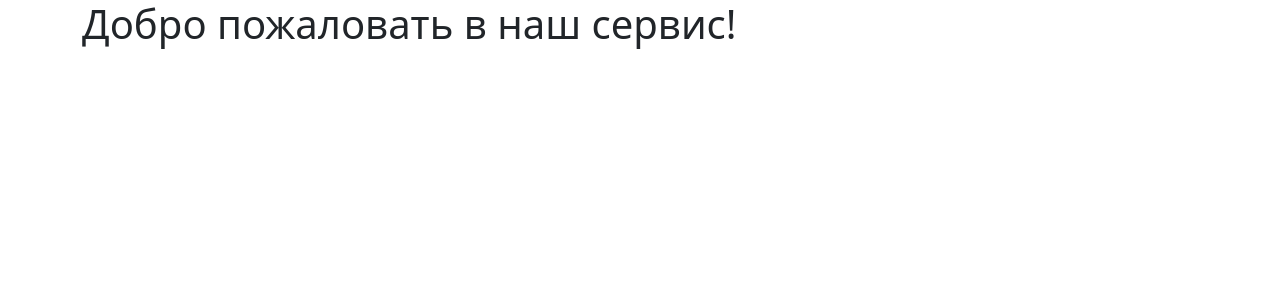
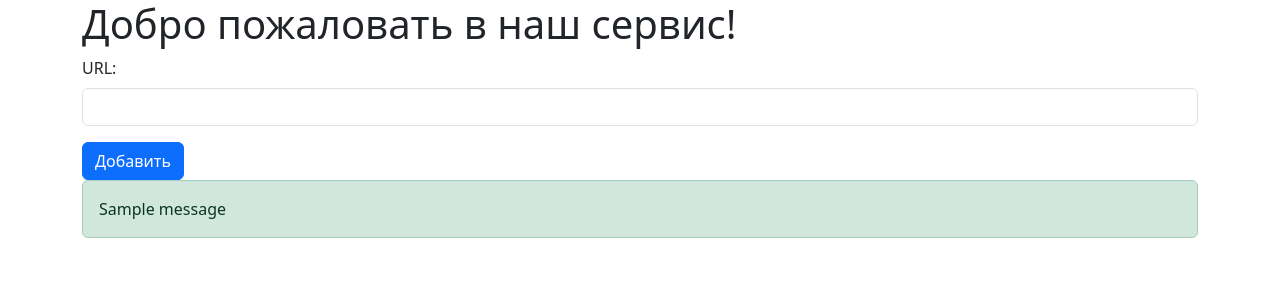
Before and after one commit to tonyshh/python-project-83, a Flask app: page / in a window 1280 px wide. Shown: the top 300 px of the page. Run offline with Flask 3, Linux system fonts and the light colour scheme; one stand-in notice (Sample message) is shown; some libraries are stand-ins or nearby versions.

Commit message:
step_3 (need 2 fix_

```diff
--- a/page_analyzer/app.py
+++ b/page_analyzer/app.py
@@ -1,11 +1,29 @@
-from flask import Flask, render_template
+from flask import Flask, request, redirect, url_for, flash, render_template
+import os
+import psycopg2
+from dotenv import load_dotenv
+
+load_dotenv()
 
 app = Flask(__name__)
+app.config['SECRET_KEY'] = os.getenv('SECRET_KEY', 'your_secret_key')
 
-@app.route('/')
+@app.route('/', methods=['GET', 'POST'])
 def index():
+    if request.method == 'POST':
+        url_name = request.form['url']
+        database_url = os.getenv('DATABASE_URL')
+        with psycopg2.connect(database_url) as conn:
+            with conn.cursor() as cur:
+                try:
+                    cur.execute("INSERT INTO urls (name) VALUES (%s)", (url_name,))
+                    conn.commit()
+                    flash('URL успешно добавлен', 'success')
+                except psycopg2.IntegrityError:
+                    conn.rollback()
+                    flash('URL уже существует', 'danger')
+        return redirect(url_for('index'))
     return render_template('index.html')
-
 
 if __name__ == '__main__':
     app.run(debug=True)
--- /dev/null
+++ b/page_analyzer/database.sql
@@ -0,0 +1,5 @@
+CREATE TABLE urls (
+    id SERIAL PRIMARY KEY,
+    name TEXT NOT NULL UNIQUE,
+    created_at TIMESTAMP WITH TIME ZONE DEFAULT CURRENT_TIMESTAMP
+);
--- a/page_analyzer/templates/index.html
+++ b/page_analyzer/templates/index.html
@@ -5,12 +5,29 @@
     <meta name="viewport" content="width=device-width, initial-scale=1.0">
     <title>Главная страница</title>
     <!-- Подключение Bootstrap CSS через CDN -->
-    <link href="https://cdn.jsdelivr.net/npm/bootstrap@5.3.2/dist/css/bootstrap.min.css" rel="stylesheet" integrity="sha384-T3c6CoIi6uLrA9TneNEoa7RxnatzjcDSCmG1MXxSR1GAsXEV/Dwwykc2MPK8M2HN" crossorigin="anonymous"></head>
+    <link href="https://cdn.jsdelivr.net/npm/bootstrap@5.3.2/dist/css/bootstrap.min.css" rel="stylesheet">
+</head>
 <body>
     <div class="container">
         <h1>Добро пожаловать в наш сервис!</h1>
+        <form action="/" method="post">
+            <div class="mb-3">
+                <label for="url" class="form-label">URL:</label>
+                <input type="text" class="form-control" id="url" name="url" required>
+            </div>
+            <button type="submit" class="btn btn-primary">Добавить</button>
+        </form>
+        <!-- Flash сообщения -->
+        {% with messages = get_flashed_messages(with_categories=true) %}
+          {% if messages %}
+            {% for category, message in messages %}
+              <div class="alert alert-{{ category }}">{{ message }}</div>
+            {% endfor %}
+          {% endif %}
+        {% endwith %}
         <!-- Дополнительный контент -->
     </div>
     <!-- Подключение Bootstrap JS через CDN -->
-    <script src="https://cdn.jsdelivr.net/npm/bootstrap@5.3.2/dist/js/bootstrap.bundle.min.js" integrity="sha384-C6RzsynM9kWDrMNeT87bh95OGNyZPhcTNXj1NW7RuBCsyN/o0jlpcV8Qyq46cDfL" crossorigin="anonymous"></script></body>
+    <script src="https://cdn.jsdelivr.net/npm/bootstrap@5.3.2/dist/js/bootstrap.bundle.min.js"></script>
+</body>
 </html>
--- a/pyproject.toml
+++ b/pyproject.toml
@@ -9,6 +9,8 @@ readme = "README.md"
 python = "^3.10"
 flask = "^3.0.0"
 gunicorn = "^21.2.0"
+psycopg2 = "^2.9.9"
+python-dotenv = "^1.0.0"
 
 [tool.poetry.dev-dependencies]
 flake8 = "^6.1.0"
```
Also changed, not shown: 2 other files.
